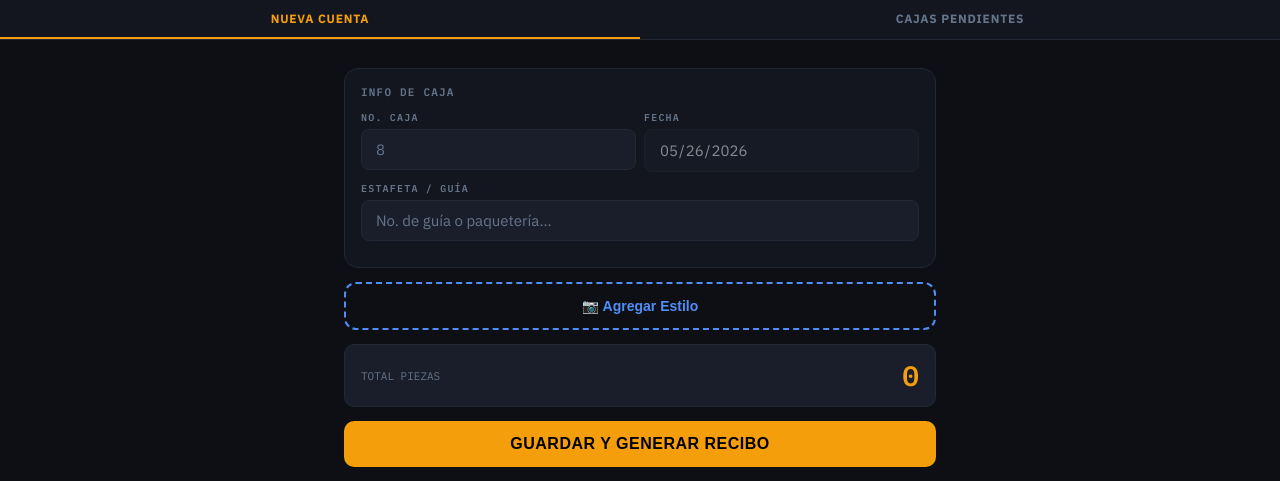
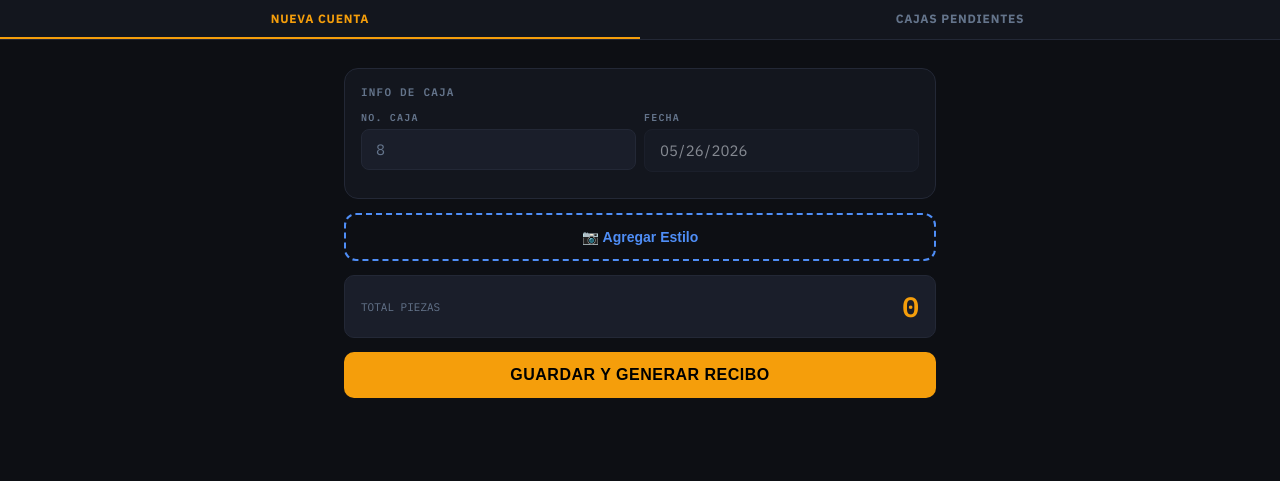
Before and after one commit to cxmex/inventoriorapido1, a FastAPI app: page /conteo-previo in a window 1280 px wide. Shown: the part 56-537 px from the top of the page. Run offline with FastAPI, Linux system fonts and the light colour scheme; some libraries are stand-ins or nearby versions.

Commit message:
Conteo previo: remove estafeta field
Co-Authored-By: Claude Opus 4.6 <noreply@anthropic.com>

```diff
--- a/templates/conteo_previo.html
+++ b/templates/conteo_previo.html
@@ -236,10 +236,6 @@
         <label>Fecha</label>
         <input id="caja-fecha" type="date" readonly style="opacity:.55;cursor:not-allowed;"/>
       </div>
-    </div>
-    <div class="field">
-      <label>Estafeta / Guía</label>
-      <input id="caja-notas" type="text" placeholder="No. de guía o paquetería..."/>
     </div>
   </div>
 
```
